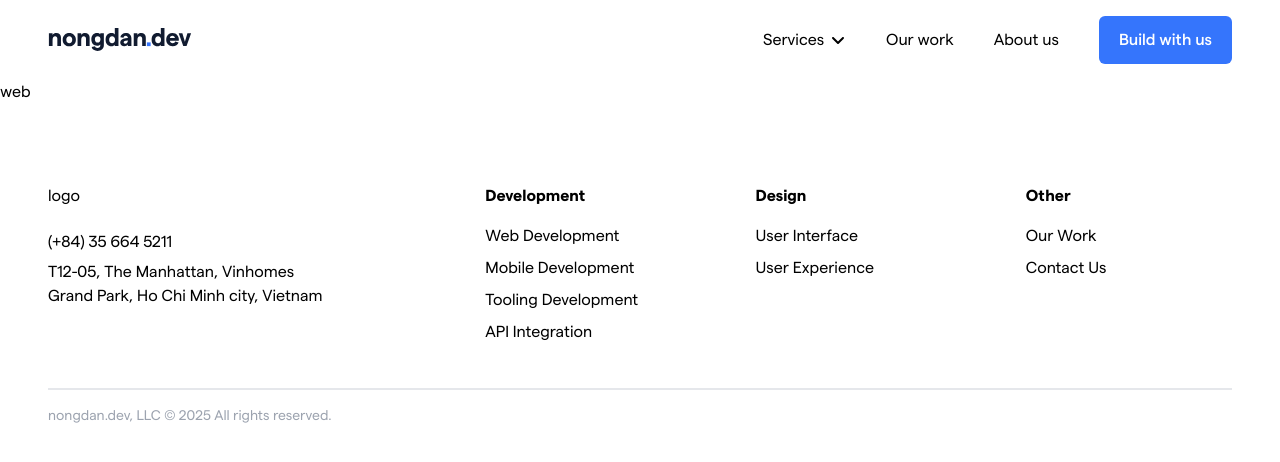
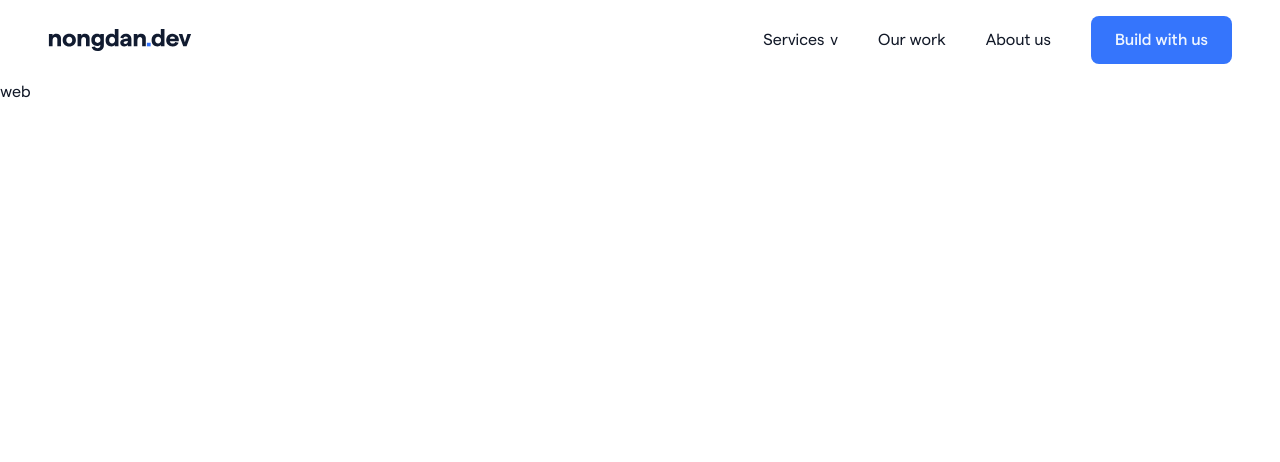
Before and after one commit to nongdan-dev/website, a React (Vite) app: page /development/web-development in a window 1280 px wide. Shown: the top 462 px of the page. Built offline with nearby package versions, Linux system fonts and the light colour scheme.

Commit message:
update header

```diff
--- a/src/components/ui/Button.tsx
+++ b/src/components/ui/Button.tsx
@@ -2,7 +2,7 @@ import { Slot } from '@radix-ui/react-slot'
 import { ComponentProps } from 'react'
 import { twMerge } from 'tailwind-merge'
 
-type Tone = 'primary' | 'dark' | 'danger' | 'success'
+type Tone = 'primary'
 type Impact = 'bold' | 'light' | 'none'
 type Size = 'small' | 'medium' | 'large'
 type Shape = 'square' | 'rounded' | 'pill'
@@ -20,36 +20,21 @@ const baseClasses =
 
 const impactClasses: Record<Tone, Record<Impact, string>> = {
   primary: {
-    bold: 'bg-primary-500 text-white hover:bg-primary-600',
+    bold: 'bg-primary-500 text-primary-50 hover:bg-primary-600',
     light: 'bg-primary-100 text-primary-700 hover:bg-primary-200',
     none: 'bg-transparent text-primary-700 hover:bg-primary-50',
-  },
-  dark: {
-    bold: 'bg-gray-900 text-white hover:bg-gray-700',
-    light: '',
-    none: '',
-  },
-  danger: {
-    bold: 'bg-red-500 text-white hover:bg-red-600',
-    light: 'bg-red-100 text-red-700 hover:bg-red-200',
-    none: 'bg-transparent text-red-700 hover:bg-red-50',
-  },
-  success: {
-    bold: 'bg-green-500 text-white hover:bg-green-600',
-    light: 'bg-green-100 text-green-700 hover:bg-green-200',
-    none: 'bg-transparent text-green-700 hover:bg-green-50',
   },
 }
 
 const sizeClasses: Record<Size, string> = {
   small: 'px-3 py-1 text-sm',
-  medium: 'px-5 py-3 text-base',
+  medium: 'px-6 h-12 text-base',
   large: 'px-7 py-2.5 text-lg',
 }
 
 const shapeClasses: Record<Shape, string> = {
   square: 'rounded-none',
-  rounded: 'rounded-md',
+  rounded: 'rounded-lg',
   pill: 'rounded-full',
 }
 
--- /dev/null
+++ b/src/components/widget/DropdownMenu.tsx
@@ -0,0 +1,51 @@
+import * as Popover from '@radix-ui/react-popover'
+import { RefObject } from 'react'
+import { twMerge } from 'tailwind-merge'
+
+export type DropdownMenuProps = Popover.PopoverProps
+export type TriggerProps = Popover.PopoverTriggerProps
+export type ContentProps = Popover.PopoverContentProps & {
+  containerRef?: RefObject<HTMLElement>
+}
+
+export function DropdownMenu(props: DropdownMenuProps) {
+  return <Popover.Root {...props} />
+}
+
+export function Trigger({ children, ...props }: TriggerProps) {
+  return (
+    <Popover.Trigger asChild {...props}>
+      <button className='group flex h-full items-center gap-1.5 px-5 transition-colors hover:text-indigo-500 focus-visible:text-indigo-500 data-[state=open]:text-indigo-500'>
+        <span>{children}</span>
+        <span className='transition-transform group-data-[state=open]:-rotate-180'>
+          v
+        </span>
+      </button>
+    </Popover.Trigger>
+  )
+}
+
+export function Content({
+  containerRef,
+  className,
+  children,
+  ...props
+}: ContentProps) {
+  return (
+    <Popover.Portal container={containerRef?.current}>
+      <Popover.Content
+        sideOffset={20}
+        className={twMerge(
+          'z-10 grid grid-cols-2 gap-20 rounded-b-lg bg-white px-10 py-8 shadow-sm data-[state=open]:animate-slideUpAndFade',
+          className,
+        )}
+        {...props}
+      >
+        {children}
+      </Popover.Content>
+    </Popover.Portal>
+  )
+}
+
+DropdownMenu.Trigger = Trigger
+DropdownMenu.Content = Content
--- a/src/components/widget/index.ts
+++ b/src/components/widget/index.ts
@@ -1,3 +1,4 @@
+export * from './DropdownMenu'
 export * from './MobileMenu'
 export * from './SkipToMainContent'
 export * from './Section'
--- a/src/layout/Header.tsx
+++ b/src/layout/Header.tsx
@@ -1,20 +1,10 @@
-import * as Popover from '@radix-ui/react-popover'
-import {
-  Fragment,
-  useState,
-  Dispatch,
-  SetStateAction,
-  useRef,
-  RefObject,
-  useEffect,
-} from 'react'
-import { FaAngleDown } from 'react-icons/fa6'
-import { Link, useLocation } from 'react-router-dom'
+import { Fragment, useState, Dispatch, SetStateAction, useRef } from 'react'
+import { Link } from 'react-router-dom'
 import { twMerge } from 'tailwind-merge'
 
 import Logo from '@/assets/svg/logo.svg'
 import { Button, Portal } from '@/components/ui'
-import { MobileMenu } from '@/components/widget'
+import { MobileMenu, DropdownMenu } from '@/components/widget'
 
 function MobileMenuTrigger({
   visible,
@@ -75,31 +65,9 @@ function MobileMenuTrigger({
   )
 }
 
-function DropdownMenu({
-  containerRef,
-}: {
-  containerRef: RefObject<HTMLElement>
-}) {
-  const { pathname } = useLocation()
-  const [open, setOpen] = useState(false)
-
-  useEffect(() => {
-    setOpen(false)
-  }, [pathname])
-
+function ServicesMenuContent() {
   return (
-    <Popover.Root open={open} onOpenChange={setOpen}>
-      <Popover.Trigger asChild aria-haspopup='menu'>
-        <button className='group flex h-full items-center gap-1.5 px-5 transition-colors hover:text-indigo-500 focus-visible:text-indigo-500 data-[state=open]:text-indigo-500'>
-          <span>Services</span>
-          <FaAngleDown className='transition-transform group-data-[state=open]:-rotate-180' />
-        </button>
-      </Popover.Trigger>
-      <Popover.Portal container={containerRef.current}>
-        <Popover.Content
-          sideOffset={16}
-          className='z-10 grid grid-cols-2 gap-20 rounded-b-md bg-white px-10 py-8 shadow-lg data-[state=open]:animate-slideUpAndFade'
-        >
+    <Fragment>
       <nav aria-label='Development'>
         <span aria-hidden='true' className='font-semibold'>
           Development
@@ -150,23 +118,24 @@ function DropdownMenu({
           </li>
         </ul>
       </nav>
-        </Popover.Content>
-      </Popover.Portal>
-    </Popover.Root>
+    </Fragment>
   )
 }
 
 function Header() {
   const headerRef = useRef<HTMLElement>(null)
   const [showMobileMenu, setShowMobileMenu] = useState(false)
+  const [dropdownActive, setDropdownActive] = useState(false)
+
+  const activeHeaderStyle = dropdownActive
 
   return (
     <Fragment>
       <header ref={headerRef} className='fixed inset-x-0 top-0 z-50'>
         <div
           className={twMerge(
-            'content-grid relative h-header border-b border-transparent transition-colors',
-            false && 'border-gray-300 bg-white',
+            'content-grid relative h-header transition-colors',
+            activeHeaderStyle && 'bg-white/85 shadow-sm backdrop-blur-md',
           )}
         >
           <div className='col-content flex flex-row items-center justify-between'>
@@ -176,12 +145,19 @@ function Header() {
               aria-label='nongdan.dev homepage'
               onClick={() => setShowMobileMenu(false)}
             >
-              <img src={Logo} alt='' className='h-full w-36' />
+              <img src={Logo} alt='' className='w-36' />
             </Link>
             <nav aria-label='main' className='hidden lg:block'>
               <ul className='flex h-full flex-row'>
                 <li>
-                  <DropdownMenu containerRef={headerRef} />
+                  <DropdownMenu onOpenChange={setDropdownActive}>
+                    <DropdownMenu.Trigger aria-haspopup='menu'>
+                      Services
+                    </DropdownMenu.Trigger>
+                    <DropdownMenu.Content containerRef={headerRef}>
+                      <ServicesMenuContent />
+                    </DropdownMenu.Content>
+                  </DropdownMenu>
                 </li>
                 <li>
                   <Link to='/work' className='flex h-full items-center px-5'>
--- a/src/layout/index.tsx
+++ b/src/layout/index.tsx
@@ -4,7 +4,7 @@ import { twMerge } from 'tailwind-merge'
 
 import { SkipToMainContent } from '@/components/widget'
 
-import Footer from './Footer'
+// import Footer from './Footer'
 import Header from './Header'
 
 function Layout() {
@@ -24,7 +24,7 @@ function Layout() {
       >
         <Outlet />
       </main>
-      <Footer />
+      {/* <Footer /> */}
     </div>
   )
 }
--- a/src/main.tsx
+++ b/src/main.tsx
@@ -1,7 +1,5 @@
 import ReactDOM from 'react-dom/client'
-import 'swiper/css/grid'
 
-import 'rc-select/assets/index.css'
 import 'swiper/css'
 
 import App from './App.tsx'
--- a/src/styles/index.css
+++ b/src/styles/index.css
@@ -3,6 +3,10 @@
 @tailwind base;
 @tailwind components;
 @tailwind utilities;
+
+.text-body {
+  @apply font-sans text-base leading-normal text-gray-900;
+}
 
 .content-grid {
   --gap-x: theme('spacing.12');
--- a/tailwind.config.ts
+++ b/tailwind.config.ts
@@ -19,6 +19,9 @@ export default {
       spacing: {
         header: defaultTheme.spacing[20],
       },
+      boxShadow: {
+        sm: '0px 2px 4px 0px rgba(0, 0, 0, 0.10)',
+      },
       animation: {
         slideUpAndFade: 'slideUpAndFade 400ms cubic-bezier(0.16, 1, 0.3, 1)',
       },
```
Lines whose indentation alone changed are shown as unchanged.
